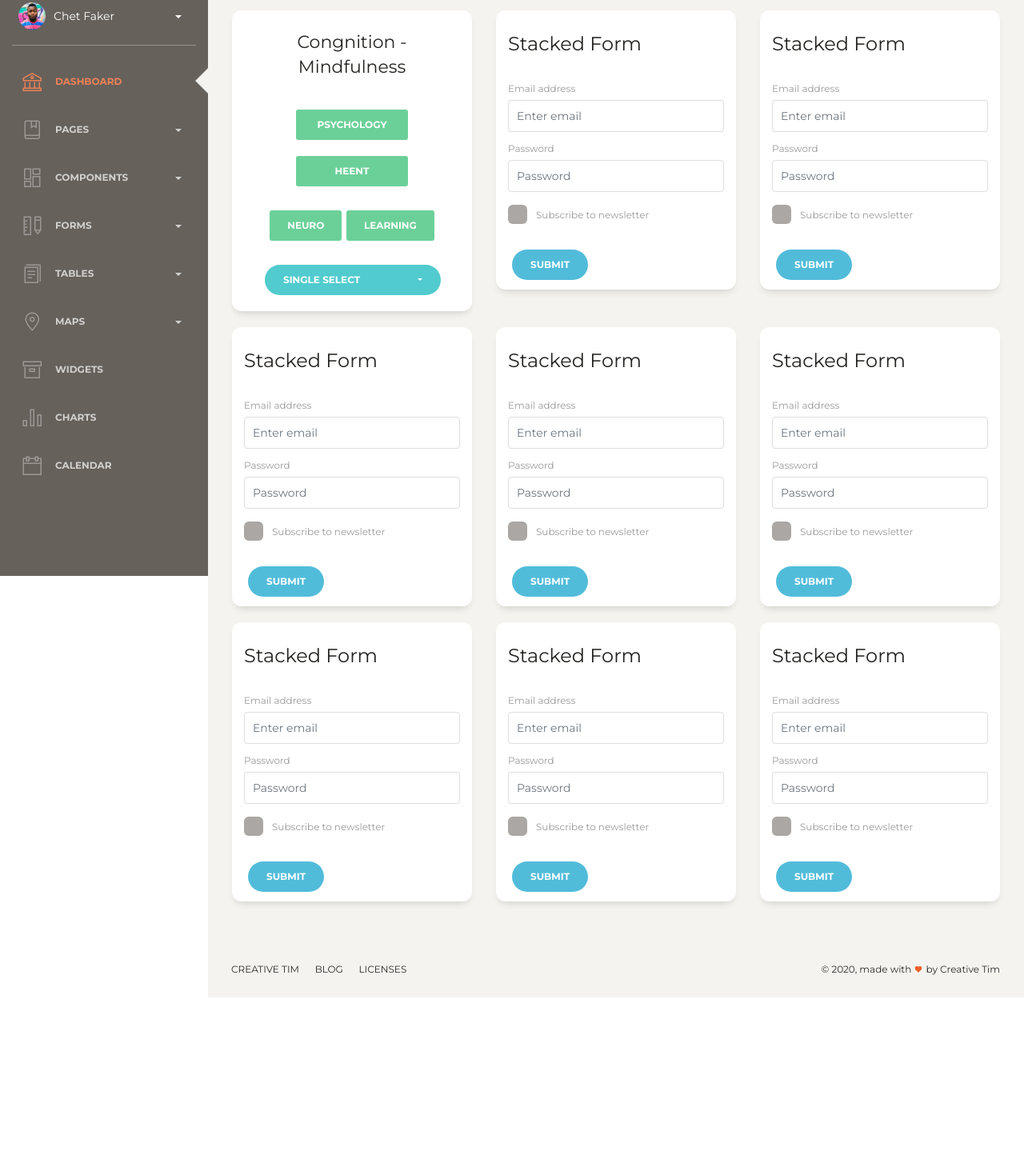
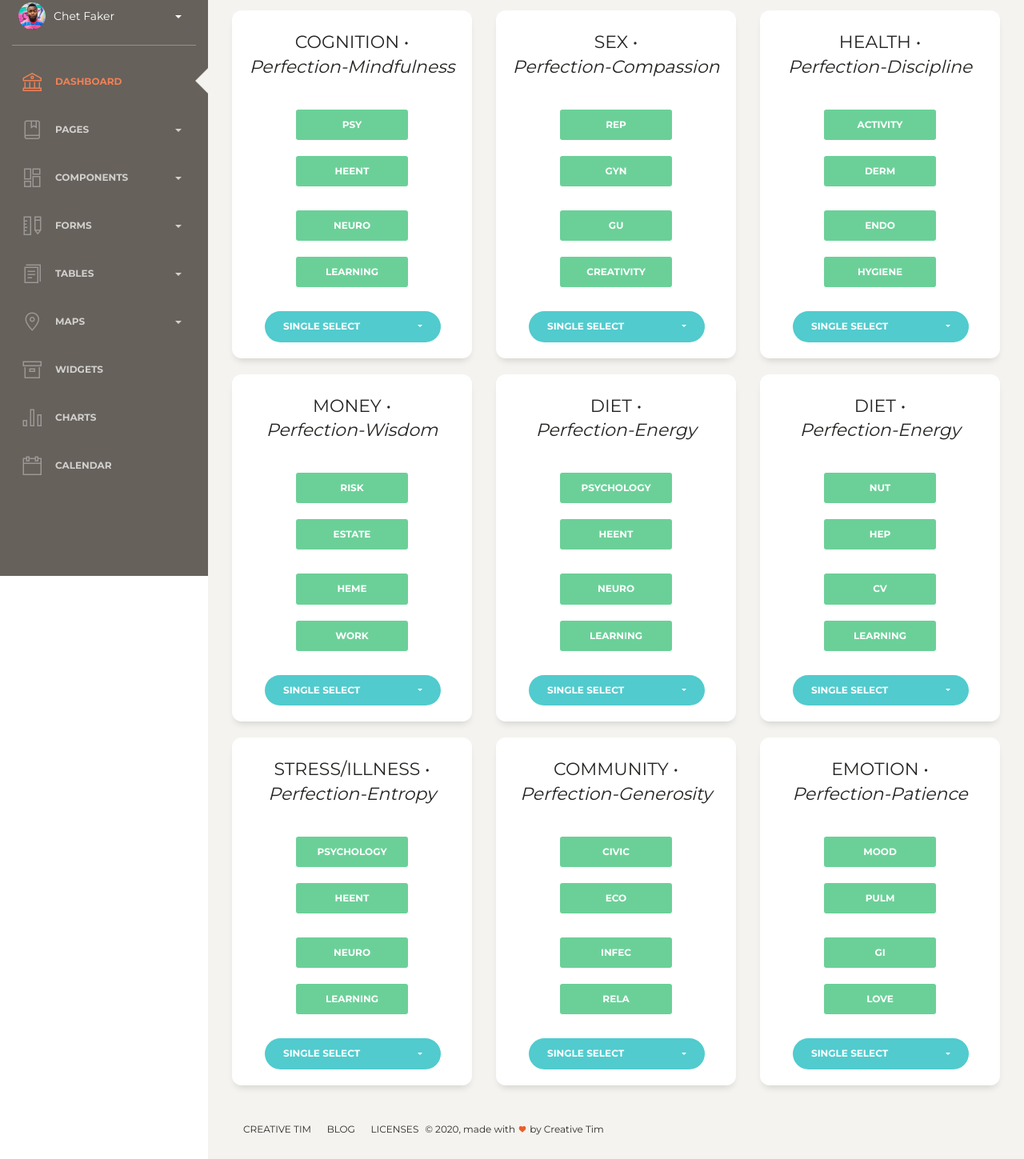
Before and after one commit to arashiwalker/Humaucracy.orgmaster, a website: page examples/dashboard.html in a window 1280 px wide. Shown: the part 80-1529 px from the top of the page at 80% size. Before the commit the page ends 1327 px from the top, so only its background shows below. Drawn offline with Linux system fonts and the light colour scheme; some packages are replaced by stand-ins of ours.

Commit message:
template

```diff
--- a/examples/dashboard.html
+++ b/examples/dashboard.html
@@ -387,17 +387,17 @@ Coded by www.creative-tim.com
           <div class="col-md-4">
             <div class="card ">
               <div class="card-header ">
-                <h5 class="card-title" style="text-align:center;">Congnition - Mindfulness</h5>
+                <h5 class="card-title" style="text-align:center;">COGNITION &#8226; <br><i>Perfection-Mindfulness</i></h5>
               </div>
               <div class="card-body ">
                 <form method="#" action="#">
                   <div style="text-align:center;" class="form-group">
-                    <button style="width: 140px;" class="btn btn-success">PSYchology</button>
+                    <button style="width: 140px;" class="btn btn-success">PSY</button>
                     <button style="width: 140px;" class="btn btn-success">HEENT</button>
                   </div>
                   <div style="text-align:center;" class="form-group">
-                    <button class="btn btn-success">NEURO</button>
-                    <button class="btn btn-success">LEARNING</button>
+                    <button style="width: 140px;" class="btn btn-success">NEURO</button>
+                    <button style="width: 140px;" class="btn btn-success">LEARNING</button>
                   </div>
                   <div style="text-align:center;">
                         <select class="selectpicker" data-size="7" data-style="btn btn-primary btn-round" title="Single Select">
@@ -413,250 +413,208 @@ Coded by www.creative-tim.com
           <div class="col-md-4">
             <div class="card ">
               <div class="card-header ">
-                <h4 class="card-title">Stacked Form</h4>
+                <h5 class="card-title" style="text-align:center;">SEX &#8226;<br><i>Perfection-Compassion</i></h5>
               </div>
               <div class="card-body ">
                 <form method="#" action="#">
-                  <label>Email address</label>
-                  <div class="form-group">
-                    <input type="email" class="form-control" placeholder="Enter email">
+                  <div style="text-align:center;" class="form-group">
+                    <button style="width: 140px;" class="btn btn-success">REP</button>
+                    <button style="width: 140px;" class="btn btn-success">GYN</button>
                   </div>
-                  <label>Password</label>
-                  <div class="form-group">
-                    <input type="password" class="form-control" placeholder="Password">
+                  <div style="text-align:center;" class="form-group">
+                    <button style="width: 140px;" class="btn btn-success">GU</button>
+                    <button style="width: 140px;" class="btn btn-success">CREATIVITY</button>
                   </div>
-                  <div class="form-check mt-3">
-                    <div class="form-check">
-                      <label class="form-check-label">
-                        <input class="form-check-input" type="checkbox" value="">
-                        Subscribe to newsletter
-                        <span class="form-check-sign"></span>
-                      </label>
-                    </div>
+                  <div style="text-align:center;">
+                        <select class="selectpicker" data-size="7" data-style="btn btn-primary btn-round" title="Single Select">
+                          <option disabled>Single Option</option>
+                          <option value="2">Foobar</option>
+                          <option value="3">Is great</option>
+                        </select>
                       </div>
                 </form>
-              </div>
-              <div class="card-footer ">
-                <button type="submit" class="btn btn-info btn-round">Submit</button>
               </div>
             </div>
           </div>
           <div class="col-md-4">
             <div class="card ">
               <div class="card-header ">
-                <h4 class="card-title">Stacked Form</h4>
+                <h5 class="card-title" style="text-align:center;">HEALTH &#8226; <br> <i>Perfection-Discipline</i></h5>
               </div>
               <div class="card-body ">
                 <form method="#" action="#">
-                  <label>Email address</label>
-                  <div class="form-group">
-                    <input type="email" class="form-control" placeholder="Enter email">
+                  <div style="text-align:center;" class="form-group">
+                    <button style="width: 140px;" class="btn btn-success">ACTIVITY</button>
+                    <button style="width: 140px;" class="btn btn-success">DERM</button>
                   </div>
-                  <label>Password</label>
-                  <div class="form-group">
-                    <input type="password" class="form-control" placeholder="Password">
+                  <div style="text-align:center;" class="form-group">
+                    <button style="width: 140px;" class="btn btn-success">ENDO</button>
+                    <button style="width: 140px;" class="btn btn-success">HYGIENE</button>
                   </div>
-                  <div class="form-check mt-3">
-                    <div class="form-check">
-                      <label class="form-check-label">
-                        <input class="form-check-input" type="checkbox" value="">
-                        Subscribe to newsletter
-                        <span class="form-check-sign"></span>
-                      </label>
-                    </div>
+                  <div style="text-align:center;">
+                        <select class="selectpicker" data-size="7" data-style="btn btn-primary btn-round" title="Single Select">
+                          <option disabled>Single Option</option>
+                          <option value="2">Foobar</option>
+                          <option value="3">Is great</option>
+                        </select>
                       </div>
                 </form>
-              </div>
-              <div class="card-footer ">
-                <button type="submit" class="btn btn-info btn-round">Submit</button>
               </div>
             </div>
           </div>
           <div class="col-md-4">
             <div class="card ">
               <div class="card-header ">
-                <h4 class="card-title">Stacked Form</h4>
+                <h5 class="card-title" style="text-align:center;">MONEY &#8226; <br><i>Perfection-Wisdom</i></h5>
               </div>
               <div class="card-body ">
                 <form method="#" action="#">
-                  <label>Email address</label>
-                  <div class="form-group">
-                    <input type="email" class="form-control" placeholder="Enter email">
+                  <div style="text-align:center;" class="form-group">
+                    <button style="width: 140px;" class="btn btn-success">RISK</button>
+                    <button style="width: 140px;" class="btn btn-success">ESTATE</button>
                   </div>
-                  <label>Password</label>
-                  <div class="form-group">
-                    <input type="password" class="form-control" placeholder="Password">
+                  <div style="text-align:center;" class="form-group">
+                    <button style="width: 140px;" class="btn btn-success">HEME</button>
+                    <button style="width: 140px;" class="btn btn-success">WORK</button>
                   </div>
-                  <div class="form-check mt-3">
-                    <div class="form-check">
-                      <label class="form-check-label">
-                        <input class="form-check-input" type="checkbox" value="">
-                        Subscribe to newsletter
-                        <span class="form-check-sign"></span>
-                      </label>
-                    </div>
+                  <div style="text-align:center;">
+                        <select class="selectpicker" data-size="7" data-style="btn btn-primary btn-round" title="Single Select">
+                          <option disabled>Single Option</option>
+                          <option value="2">Foobar</option>
+                          <option value="3">Is great</option>
+                        </select>
                       </div>
                 </form>
-              </div>
-              <div class="card-footer ">
-                <button type="submit" class="btn btn-info btn-round">Submit</button>
               </div>
             </div>
           </div>
           <div class="col-md-4">
             <div class="card ">
               <div class="card-header ">
-                <h4 class="card-title">Stacked Form</h4>
+                <h5 class="card-title" style="text-align:center;">DIET &#8226;<br><i>Perfection-Energy</i></h5>
               </div>
               <div class="card-body ">
                 <form method="#" action="#">
-                  <label>Email address</label>
-                  <div class="form-group">
-                    <input type="email" class="form-control" placeholder="Enter email">
+                  <div style="text-align:center;" class="form-group">
+                    <button style="width: 140px;" class="btn btn-success">PSYchology</button>
+                    <button style="width: 140px;" class="btn btn-success">HEENT</button>
                   </div>
-                  <label>Password</label>
-                  <div class="form-group">
-                    <input type="password" class="form-control" placeholder="Password">
+                  <div style="text-align:center;" class="form-group">
+                    <button style="width: 140px;" class="btn btn-success">NEURO</button>
+                    <button style="width: 140px;" class="btn btn-success">LEARNING</button>
                   </div>
-                  <div class="form-check mt-3">
-                    <div class="form-check">
-                      <label class="form-check-label">
-                        <input class="form-check-input" type="checkbox" value="">
-                        Subscribe to newsletter
-                        <span class="form-check-sign"></span>
-                      </label>
-                    </div>
+                  <div style="text-align:center;">
+                        <select class="selectpicker" data-size="7" data-style="btn btn-primary btn-round" title="Single Select">
+                          <option disabled>Single Option</option>
+                          <option value="2">Foobar</option>
+                          <option value="3">Is great</option>
+                        </select>
                       </div>
                 </form>
-              </div>
-              <div class="card-footer ">
-                <button type="submit" class="btn btn-info btn-round">Submit</button>
               </div>
             </div>
           </div>
           <div class="col-md-4">
             <div class="card ">
               <div class="card-header ">
-                <h4 class="card-title">Stacked Form</h4>
+                <h5 class="card-title" style="text-align:center;">DIET &#8226;<br><i>Perfection-Energy</i></h5>
               </div>
               <div class="card-body ">
                 <form method="#" action="#">
-                  <label>Email address</label>
-                  <div class="form-group">
-                    <input type="email" class="form-control" placeholder="Enter email">
+                  <div style="text-align:center;" class="form-group">
+                    <button style="width: 140px;" class="btn btn-success">NUT</button>
+                    <button style="width: 140px;" class="btn btn-success">HEP</button>
                   </div>
-                  <label>Password</label>
-                  <div class="form-group">
-                    <input type="password" class="form-control" placeholder="Password">
+                  <div style="text-align:center;" class="form-group">
+                    <button style="width: 140px;" class="btn btn-success">CV</button>
+                    <button style="width: 140px;" class="btn btn-success">LEARNING</button>
                   </div>
-                  <div class="form-check mt-3">
-                    <div class="form-check">
-                      <label class="form-check-label">
-                        <input class="form-check-input" type="checkbox" value="">
-                        Subscribe to newsletter
-                        <span class="form-check-sign"></span>
-                      </label>
-                    </div>
+                  <div style="text-align:center;">
+                        <select class="selectpicker" data-size="7" data-style="btn btn-primary btn-round" title="Single Select">
+                          <option disabled>Single Option</option>
+                          <option value="2">Foobar</option>
+                          <option value="3">Is great</option>
+                        </select>
                       </div>
                 </form>
-              </div>
-              <div class="card-footer ">
-                <button type="submit" class="btn btn-info btn-round">Submit</button>
               </div>
             </div>
           </div>
           <div class="col-md-4">
             <div class="card ">
               <div class="card-header ">
-                <h4 class="card-title">Stacked Form</h4>
+                <h5 class="card-title" style="text-align:center;">STRESS/ILLNESS &#8226; <i>Perfection-Entropy</i></h5>
               </div>
               <div class="card-body ">
                 <form method="#" action="#">
-                  <label>Email address</label>
-                  <div class="form-group">
-                    <input type="email" class="form-control" placeholder="Enter email">
+                  <div style="text-align:center;" class="form-group">
+                    <button style="width: 140px;" class="btn btn-success">PSYchology</button>
+                    <button style="width: 140px;" class="btn btn-success">HEENT</button>
                   </div>
-                  <label>Password</label>
-                  <div class="form-group">
-                    <input type="password" class="form-control" placeholder="Password">
+                  <div style="text-align:center;" class="form-group">
+                    <button style="width: 140px;" class="btn btn-success">NEURO</button>
+                    <button style="width: 140px;" class="btn btn-success">LEARNING</button>
                   </div>
-                  <div class="form-check mt-3">
-                    <div class="form-check">
-                      <label class="form-check-label">
-                        <input class="form-check-input" type="checkbox" value="">
-                        Subscribe to newsletter
-                        <span class="form-check-sign"></span>
-                      </label>
-                    </div>
+                  <div style="text-align:center;">
+                        <select class="selectpicker" data-size="7" data-style="btn btn-primary btn-round" title="Single Select">
+                          <option disabled>Single Option</option>
+                          <option value="2">Foobar</option>
+                          <option value="3">Is great</option>
+                        </select>
                       </div>
                 </form>
-              </div>
-              <div class="card-footer ">
-                <button type="submit" class="btn btn-info btn-round">Submit</button>
               </div>
             </div>
           </div>
           <div class="col-md-4">
             <div class="card ">
               <div class="card-header ">
-                <h4 class="card-title">Stacked Form</h4>
+                <h5 class="card-title" style="text-align:center;">COMMUNITY &#8226;<br><i>Perfection-Generosity</i></h5>
               </div>
               <div class="card-body ">
                 <form method="#" action="#">
-                  <label>Email address</label>
-                  <div class="form-group">
-                    <input type="email" class="form-control" placeholder="Enter email">
+                  <div style="text-align:center;" class="form-group">
+                    <button style="width: 140px;" class="btn btn-success">CIVIC</button>
+                    <button style="width: 140px;" class="btn btn-success">ECO</button>
                   </div>
-                  <label>Password</label>
-                  <div class="form-group">
-                    <input type="password" class="form-control" placeholder="Password">
+                  <div style="text-align:center;" class="form-group">
+                    <button style="width: 140px;" class="btn btn-success">INFEC</button>
+                    <button style="width: 140px;" class="btn btn-success">RELA</button>
                   </div>
-                  <div class="form-check mt-3">
-                    <div class="form-check">
-                      <label class="form-check-label">
-                        <input class="form-check-input" type="checkbox" value="">
-                        Subscribe to newsletter
-                        <span class="form-check-sign"></span>
-                      </label>
-                    </div>
+                  <div style="text-align:center;">
+                        <select class="selectpicker" data-size="7" data-style="btn btn-primary btn-round" title="Single Select">
+                          <option disabled>Single Option</option>
+                          <option value="2">Foobar</option>
+                          <option value="3">Is great</option>
+                        </select>
                       </div>
                 </form>
-              </div>
-              <div class="card-footer ">
-                <button type="submit" class="btn btn-info btn-round">Submit</button>
               </div>
             </div>
           </div>
           <div class="col-md-4">
             <div class="card ">
               <div class="card-header ">
-                <h4 class="card-title">Stacked Form</h4>
+                <h5 class="card-title" style="text-align:center;">EMOTION &#8226;<br><i>Perfection-Patience</i></h5>
               </div>
               <div class="card-body ">
                 <form method="#" action="#">
-                  <label>Email address</label>
-                  <div class="form-group">
-                    <input type="email" class="form-control" placeholder="Enter email">
+                  <div style="text-align:center;" class="form-group">
+                    <button style="width: 140px;" class="btn btn-success">MOOD</button>
+                    <button style="width: 140px;" class="btn btn-success">PULM</button>
                   </div>
-                  <label>Password</label>
-                  <div class="form-group">
-                    <input type="password" class="form-control" placeholder="Password">
+                  <div style="text-align:center;" class="form-group">
+                    <button style="width: 140px;" class="btn btn-success">GI</button>
+                    <button style="width: 140px;" class="btn btn-success">LOVE</button>
                   </div>
-                  <div class="form-check mt-3">
-                    <div class="form-check">
-                      <label class="form-check-label">
-                        <input class="form-check-input" type="checkbox" value="">
-                        Subscribe to newsletter
-                        <span class="form-check-sign"></span>
-                      </label>
-                    </div>
+                  <div style="text-align:center;">
+                        <select class="selectpicker" data-size="7" data-style="btn btn-primary btn-round" title="Single Select">
+                          <option disabled>Single Option</option>
+                          <option value="2">Foobar</option>
+                          <option value="3">Is great</option>
+                        </select>
                       </div>
                 </form>
-              </div>
-              <div class="card-footer ">
-                <button type="submit" class="btn btn-info btn-round">Submit</button>
-              </div>
-            </div>
               </div>
             </div>
           </div>
```
Lines whose indentation alone changed are shown as unchanged.
